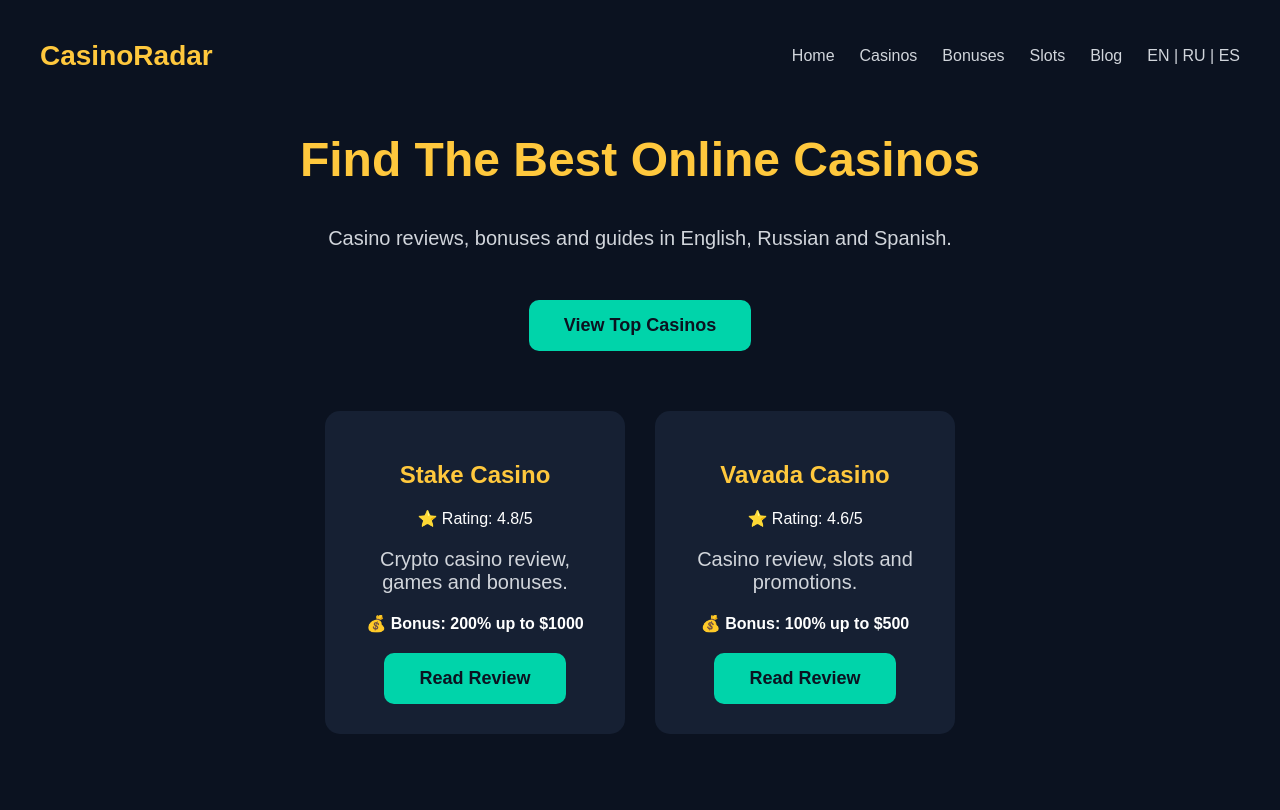
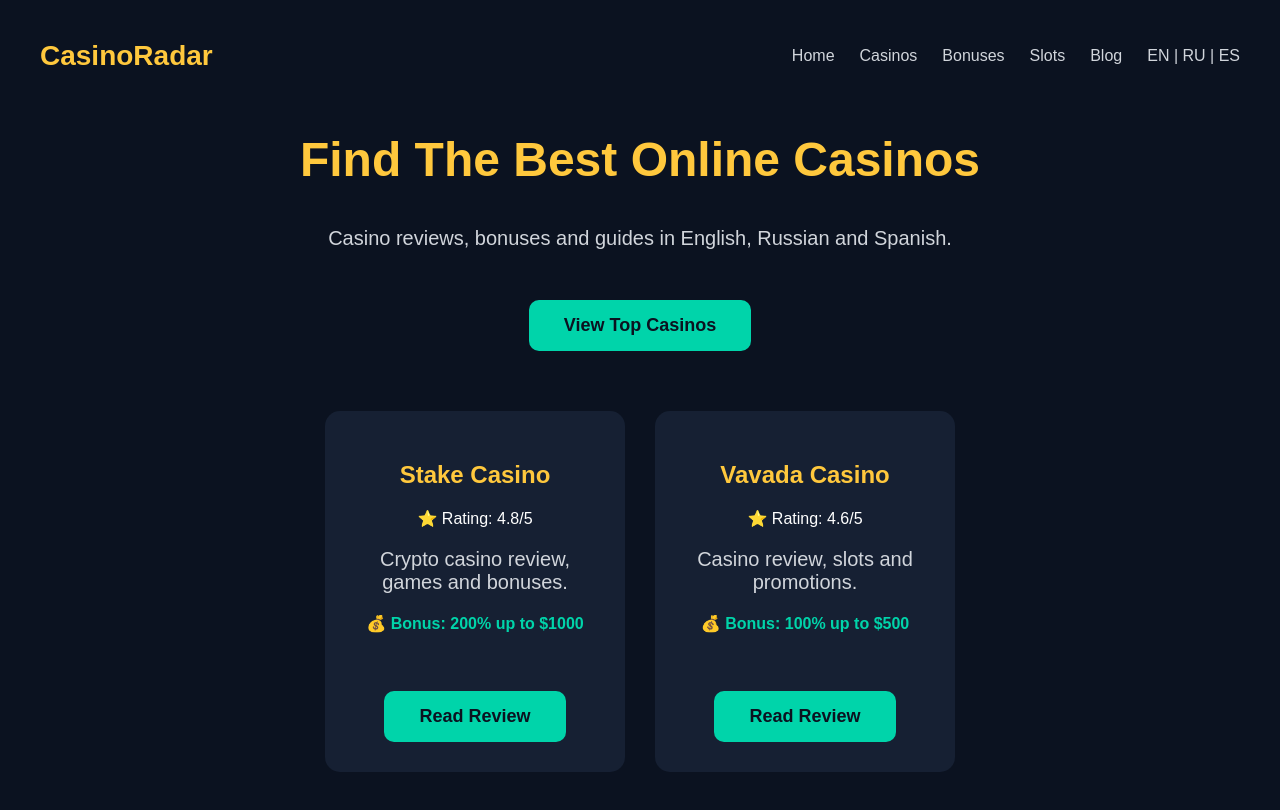
Before and after one commit to Radargaming/Casinoradar, a Next.js app: page / in a window 1280 px wide. Built offline with nearby package versions, Linux system fonts and the light colour scheme.

Commit message:
Update globals.css

```diff
--- a/app/globals.css
+++ b/app/globals.css
@@ -83,3 +83,22 @@
 .card button {
   margin-top: 20px;
 }
+.rating {
+  margin: 15px 0;
+  font-size: 18px;
+  color: #FFC83D;
+}
+
+.card strong {
+  display: block;
+  margin: 20px 0;
+  color: #00D4AA;
+}
+
+.card {
+  transition: 0.3s;
+}
+
+.card:hover {
+  transform: translateY(-8px);
+}
```
